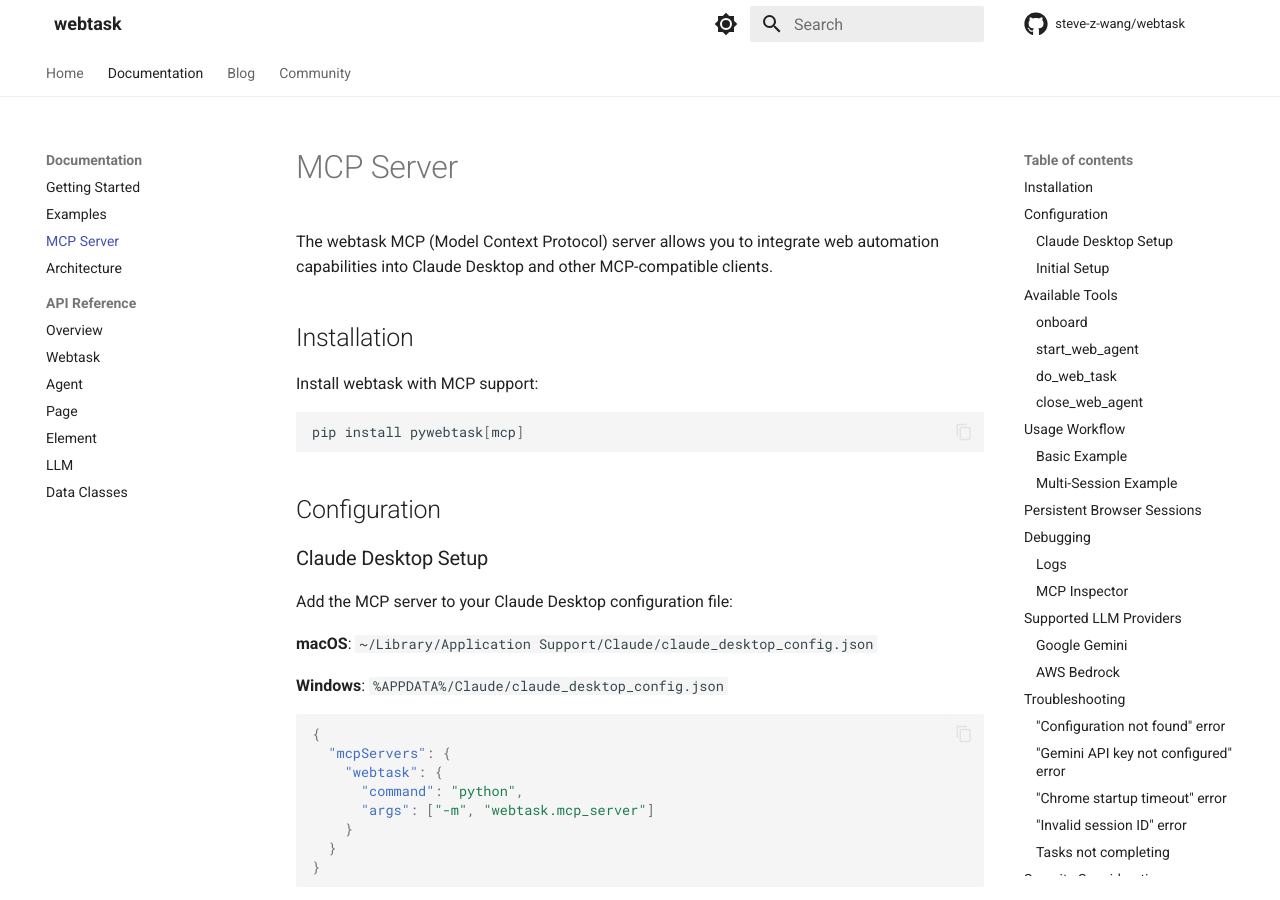
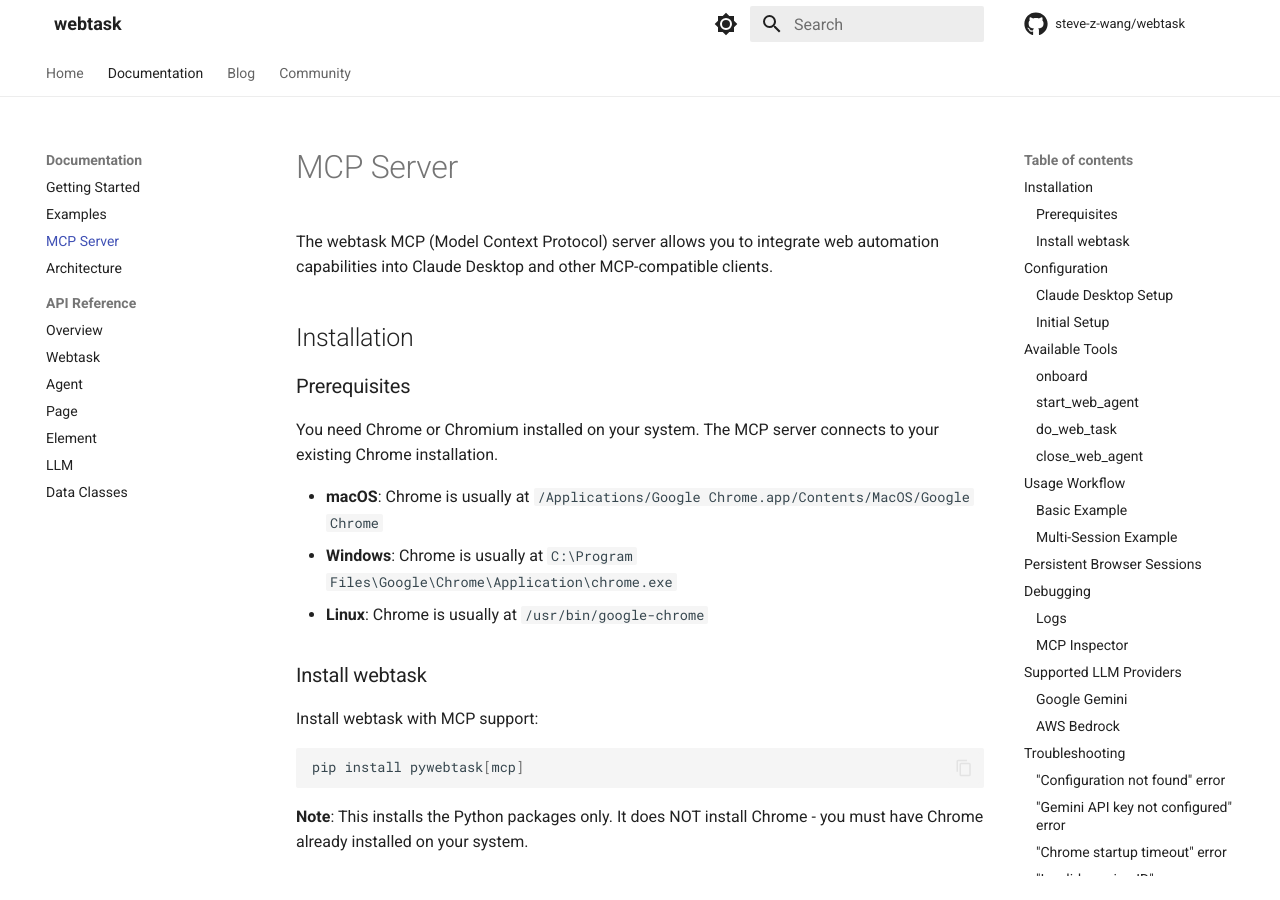
Before and after one commit to steve-z-wang/webtask, an MkDocs documentation site: the page built from docs/mcp-server.md, in a window 1280 px wide and 900 px high. Built offline with MkDocs 1.6.1 and Material for MkDocs 9.7.7, drawn with Linux system fonts in a browser that asks for light colours; comment, search, counter and statistics services are not loaded.

Commit message:
Add Chrome installation prerequisites to MCP docs

````diff
--- a/docs/mcp-server.md
+++ b/docs/mcp-server.md
@@ -4,11 +4,23 @@
 
 ## Installation
 
+### Prerequisites
+
+You need Chrome or Chromium installed on your system. The MCP server connects to your existing Chrome installation.
+
+- **macOS**: Chrome is usually at `/Applications/Google Chrome.app/Contents/MacOS/Google Chrome`
+- **Windows**: Chrome is usually at `C:\Program Files\Google\Chrome\Application\chrome.exe`
+- **Linux**: Chrome is usually at `/usr/bin/google-chrome`
+
+### Install webtask
+
 Install webtask with MCP support:
 
 ```bash
 pip install pywebtask[mcp]
 ```
+
+**Note**: This installs the Python packages only. It does NOT install Chrome - you must have Chrome already installed on your system.
 
 ## Configuration
 
````
